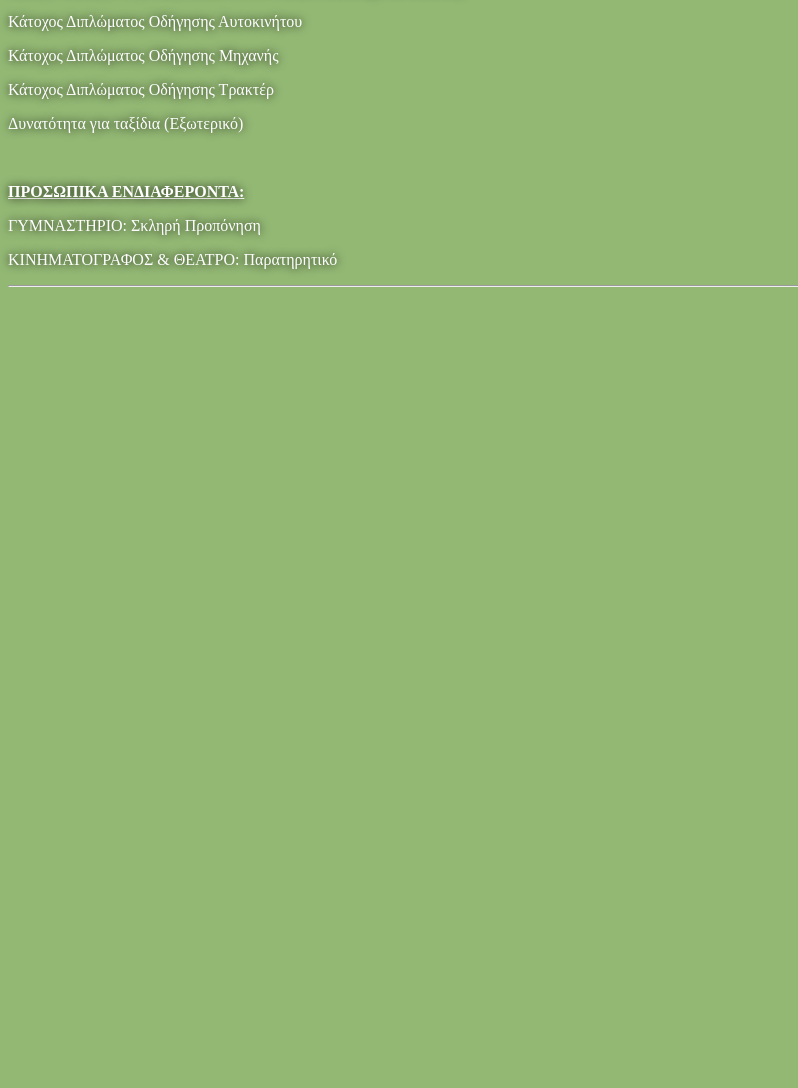
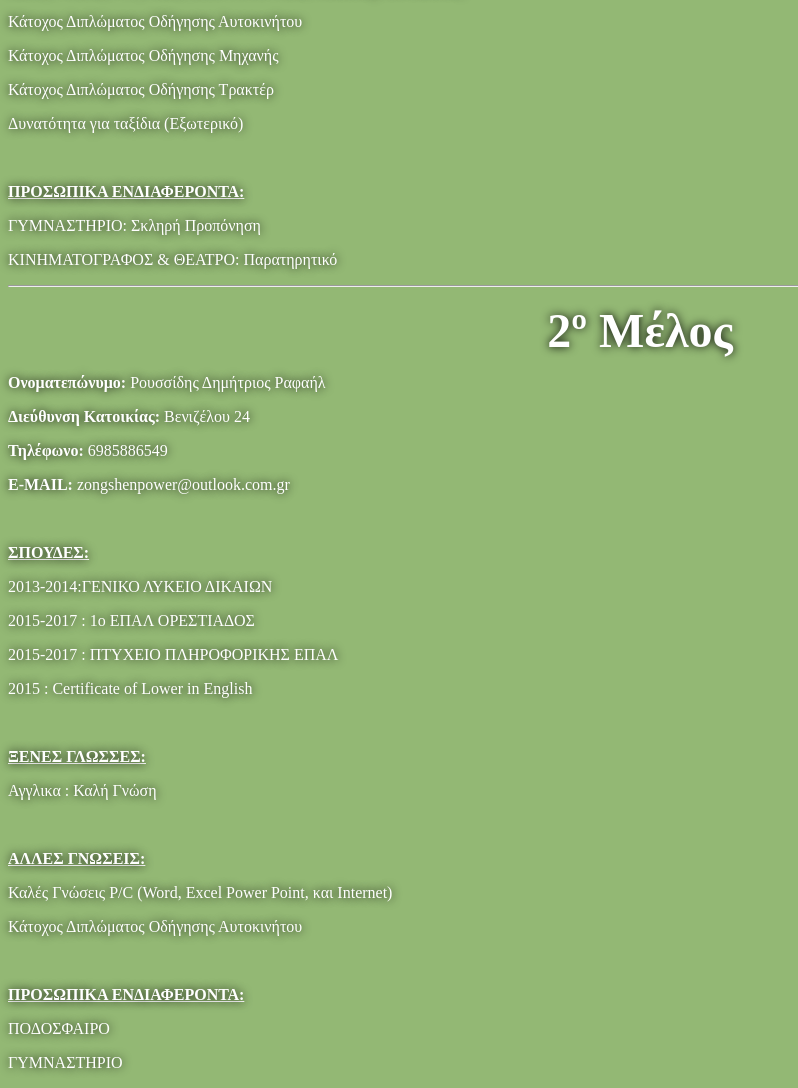
Before and after one commit to Vangelis7/KavalaProgramming, a plain HTML site: page biography.html in a window 1280 px wide. Shown: the part 708-1796 px from the top of the page, without its empty margins (0-798 px from the left). Before the commit the page ends 1003 px from the top, so only its background shows below. Drawn offline with Linux system fonts and the light colour scheme.

Commit message:
Πρόσθεση Βιογραφικού του 2ου Μέλους 4145

```diff
--- a/biography.html
+++ b/biography.html
@@ -48,5 +48,27 @@ p {
 <p>ΓΥΜΝΑΣΤΗΡΙΟ: Σκληρή Προπόνηση</p>
 <p>ΚΙΝΗΜΑΤΟΓΡΑΦΟΣ & ΘΕΑΤΡΟ: Παρατηρητικό</p>
 <hr>
+<p style="text-align:center;"><font size="7"><b>2º Μέλος</font></b></p>
+<p><b>Ονοματεπώνυμο: </b>Ρουσσίδης Δημήτριος Ραφαήλ</p>
+<p><b>Διεύθυνση Κατοικίας: </b>Βενιζέλου 24</p>
+<p><b>Τηλέφωνο: </b>6985886549</p>
+<p><b>E-MAIL: </b>zongshenpower@outlook.com.gr</p>
+<BR>
+<p><b><u>ΣΠΟΥΔΕΣ:</u></b></p>
+<p>2013-2014:ΓΕΝΙΚΟ ΛΥΚΕΙΟ ΔΙΚΑΙΩΝ
+<p>2015-2017 : 1ο ΕΠΑΛ ΟΡΕΣΤΙΑΔΟΣ</p>
+<p>2015-2017 : ΠΤΥΧΕΙΟ ΠΛΗΡΟΦΟΡΙΚΗΣ ΕΠΑΛ</p>
+<p>2015 : Certificate of Lower in English</p>
+<BR>
+<p><b><u>ΞΕΝΕΣ ΓΛΩΣΣΕΣ:</u></b></p>
+<p>Αγγλικα         : Καλή Γνώση</p>
+<BR>
+<p><b><u>ΑΛΛΕΣ ΓΝΩΣΕΙΣ:</u></b></p>
+<p>Καλές Γνώσεις P/C (Word, Excel Power Point, και Internet)</p>
+<p>Κάτοχος Διπλώματος Οδήγησης Αυτοκινήτου</p>
+<BR>
+<p><b><u>ΠΡΟΣΩΠΙΚΑ ΕΝΔΙΑΦΕΡΟΝΤΑ:</u></b></p>
+<p>ΠΟΔΟΣΦΑΙΡΟ</p>
+<p>ΓΥΜΝΑΣΤΗΡΙΟ</p>
 </body>
 </html>
```
